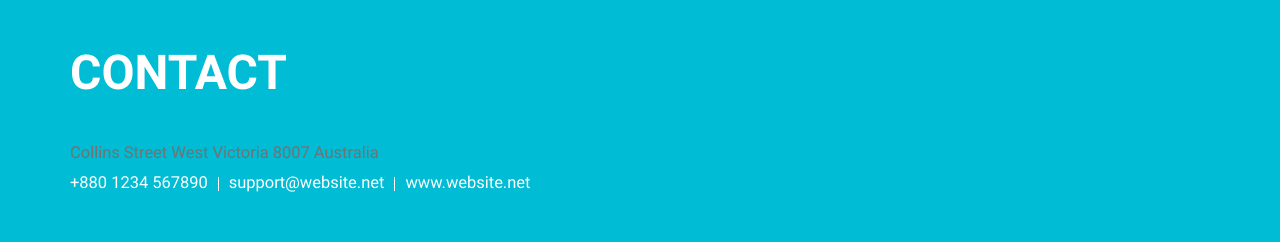
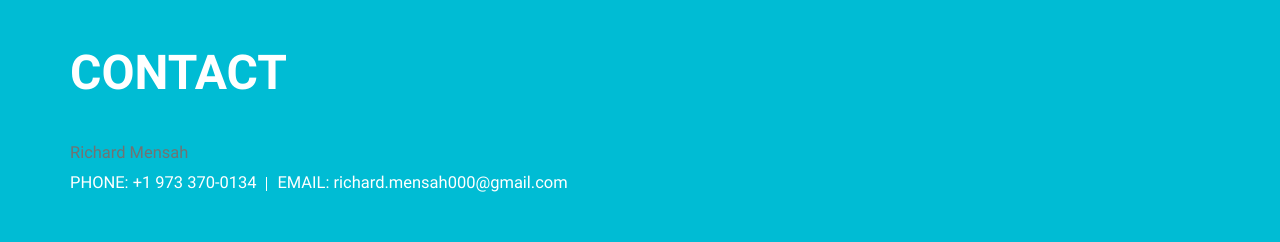
Before and after one commit to rmensah/portfolio-template, a website: page public/index.html in a window 1280 px wide. Shown: the part 3300-3542 px from the top of the page. Drawn offline with nearby package versions, Linux system fonts and the light colour scheme; some packages are replaced by stand-ins of ours; files whose address does not match are found by name.

Commit message:
updated contact information

```diff
--- a/public/index.html
+++ b/public/index.html
@@ -315,7 +315,7 @@
                     <div class="single-skill">
                       <div class="after-li">
                         <div class="singel-hr">
-                          <div class="singel-hr-inner" data-height="65%">
+                          <div class="singel-hr-inner" data-height="74%">
                             <div class="skill-visiable">
                               <span class="skill-title">HTML/CSS3</span>
                               <div class="hr-wrap">
@@ -333,7 +333,7 @@
                     <div class="single-skill">
                       <div class="after-li">
                         <div class="singel-hr">
-                          <div class="singel-hr-inner" data-height="60%">
+                          <div class="singel-hr-inner" data-height="62%">
                             <div class="skill-visiable">
                               <span class="skill-title">Lodash</span>
                               <div class="hr-wrap">
@@ -1314,13 +1314,13 @@
                 <div class="clearfix section-head contact-text">
                   <div class="col-sm-12">
                     <h2 class="title">Contact</h2>
-                    <p class="regular-text">Collins Street West Victoria 8007 Australia</p>
+                    <p class="regular-text">Richard Mensah</p>
                     <ul class="clearfix contact-info">
-                      <li><a href="">+880 1234 567890</a>
+                      <li><a href="">PHONE: +1 973 370-0134</a>
                       </li>
-                      <li><a href="">support@website.net</a>
+                      <li><a href="">EMAIL: richard.mensah000@gmail.com</a>
                       </li>
-                      <li><a href="">www.website.net</a>
+                      <!-- <li><a href="">www.website.net</a> -->
                       </li>
                     </ul>
                   </div>
```
